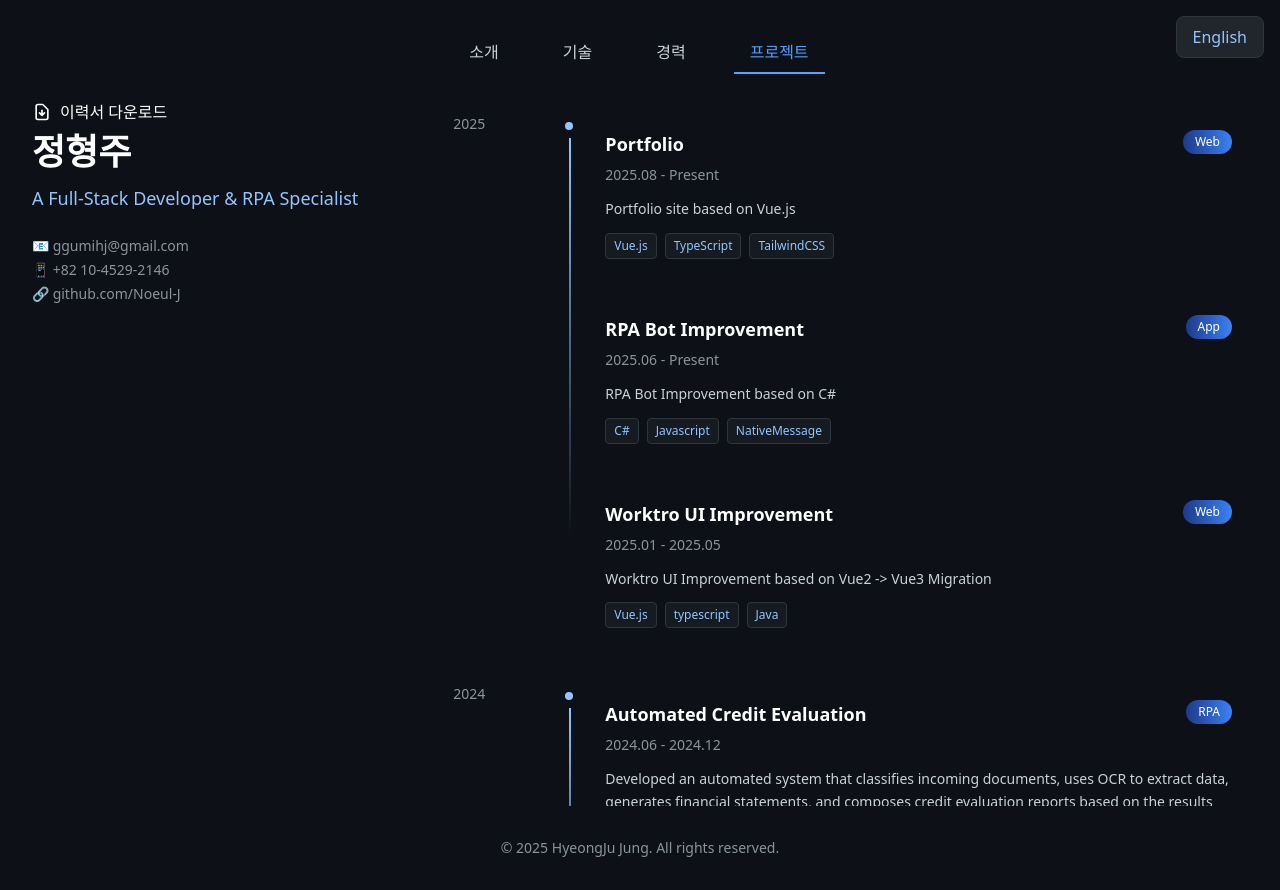
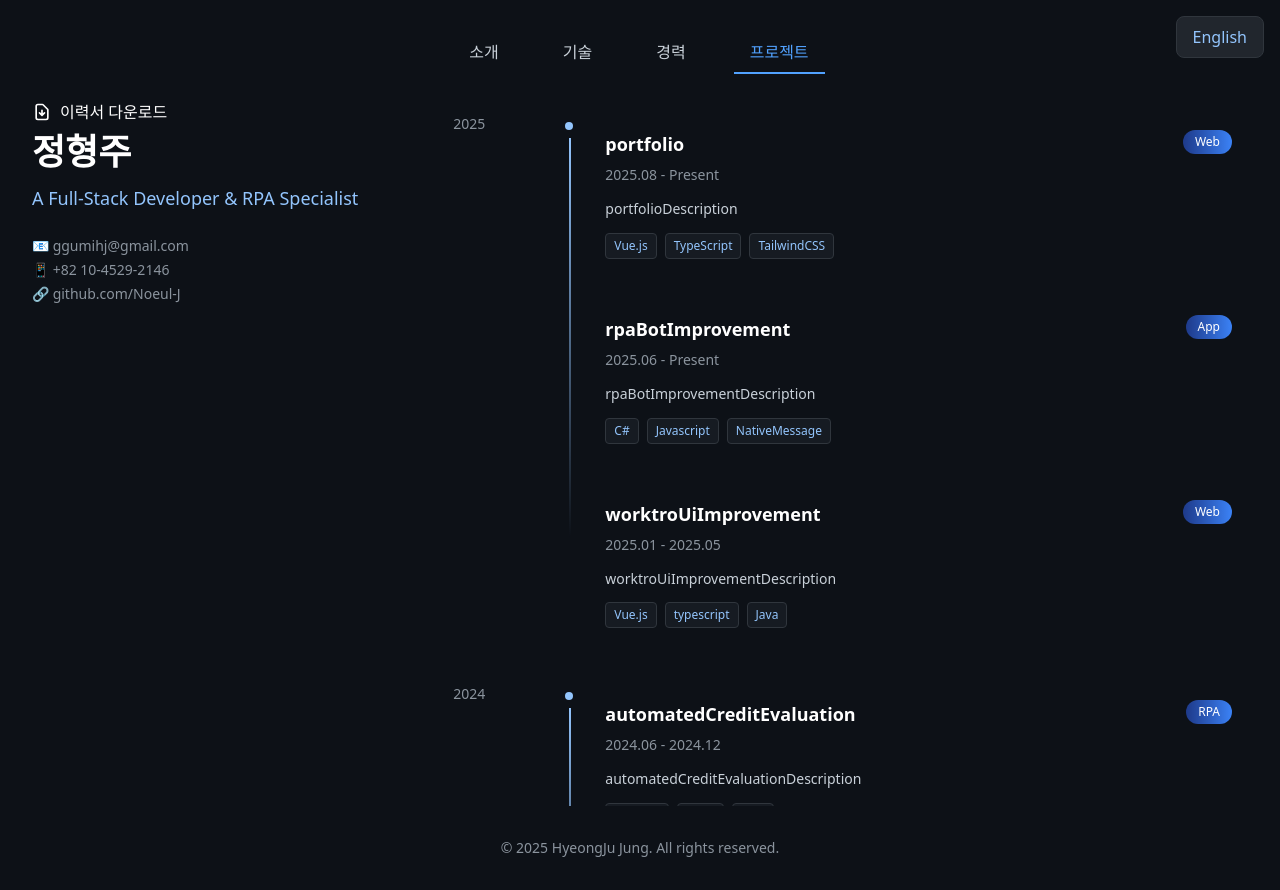
Before and after one commit to Noeul-J/portfolio, a Vue app in the folder frontend/: page /home in a window 1280 px wide. Both pictures are taken after a click on the button "프로젝트". Built offline with nearby package versions, Linux system fonts and the light colour scheme.

Commit message:
다국어 지원 작업중

```diff
--- a/frontend/src/components/ProjectSummary.vue
+++ b/frontend/src/components/ProjectSummary.vue
@@ -1,8 +1,11 @@
 <script setup lang="ts">
 import { ref, computed } from 'vue';
 import ProjectModal from './ProjectModal.vue';
+import { useI18n } from 'vue-i18n';
 
 const selectedProject = ref<Project | null>(null);
+const { t } = useI18n()
+
 
 const openModal = (project: Project) => {
   selectedProject.value = project;
@@ -18,94 +21,94 @@ interface Project {
 
 const contents: Project[] = [
   {
-    title: "Portfolio",
+    title: t('portfolio'),
     category: "Web",
     period: "2025.08 - Present",
-    description: "Portfolio site based on Vue.js",
+    description: t('portfolioDescription'),
     technologies: ["Vue.js", "TypeScript", "TailwindCSS"]
   },
   {
-    title: "RPA Bot Improvement",
+    title: t('rpaBotImprovement'),
     category: "App",
     period: "2025.06 - Present",
-    description: "RPA Bot Improvement based on C#",
+    description: t('rpaBotImprovementDescription'),
     technologies: ["C#", "Javascript", "NativeMessage"]
   },
   {
-    title: "Worktro UI Improvement",
+    title: t('worktroUiImprovement'),
     category: "Web",
     period: "2025.01 - 2025.05",
-    description: "Worktro UI Improvement based on Vue2 -> Vue3 Migration",
+    description: t('worktroUiImprovementDescription'),
     technologies: ["Vue.js", "typescript", "Java"]
   },
   {
-    title: "Automated Credit Evaluation",
+    title: t('automatedCreditEvaluation'),
     category: "RPA",
     period: "2024.06 - 2024.12",
-    description: "Developed an automated system that classifies incoming documents, uses OCR to extract data, generates financial statements, and composes credit evaluation reports based on the results",
+    description: t('automatedCreditEvaluationDescription'),
     technologies: ["Worktro", "Excel", "OCR"]
   },
   {
-    title: "Monthly Sales Closing Journal Entries Automation",
+    title: t('monthlySalesClosingJournalEntriesAutomation'),
     category: "RPA",
     period: "2024.01 - 2024.05",
-    description: "Automated the processing of monthly sales closing journal entries for both company-owned and franchise stores.",
+    description: t('monthlySalesClosingJournalEntriesAutomationDescription'),
     technologies: ["Worktro", "Excel", "ERP"]
   },
   {
-    title: "Seasonal inventory management automation",
+    title: t('seasonalInventoryManagementAutomation'),
     category: "RPA",
     period: "2023.08 - 2023.12",
-    description: "I automated the seasonal inventory management process by integrating and analyzing data on purchase orders, shipments, and related figures.",
+    description: t('seasonalInventoryManagementAutomationDescription'),
     technologies: ["Worktro", "Excel", "ERP", "WMS"]
   },
   {
-    title: "Comprehensive Income Tax Filing Automation",
+    title: t('comprehensiveIncomeTaxFilingAutomation'),
     category: "RPA",
     period: "2023.06 - 2023.07",
-    description: "Automated the end-to-end comprehensive income tax filing process at a tax firm, including data collection, report generation, and electronic submission via Hometax.",
+    description: t('comprehensiveIncomeTaxFilingAutomationDescription'),
     technologies: ["Worktro", "Excel", "ERP", "WMS"]
   },
   {
-    title: "Server maintenance automation",
+    title: t('serverMaintenanceAutomation'),
     category: "RPA",
     period: "2023.03 - 2023.05",
-    description: "Developed a system to automate routine Linux server diagnostics by using PuTTY for remote access and shell scripting.",
+    description: t('serverMaintenanceAutomationDescription'),
     technologies: ["Worktro", "PuTTY", "Shell Scripting"]
   },
   {
-    title: "Power Generation Tax Invoice Automation",
+    title: t('powerGenerationTaxInvoiceAutomation'),
     category: "RPA",
     period: "2022.10 - 2023.02",
-    description: "Developed a system to automatically issue tax invoices based on power generation from REC and SMP sources.",
+    description: t('powerGenerationTaxInvoiceAutomationDescription'),
     technologies: ["Worktro", "Excel", "Python"]
   },
   {
-    title: "COVID-19 Quarantine Notice Automation",
+    title: t('covid19QuarantineNoticeAutomation'),
     category: "RPA",
     period: "2022.07 - 2022.09",
-    description: "Automated the generation of COVID-19 quarantine notices and their delivery via SMS.",
+    description: t('covid19QuarantineNoticeAutomationDescription'),
     technologies: ["Worktro", "Excel", "Word", "SMS System"]
   },
   {
-    title: "Deposit and Accounting Journal Entry Automation",
+    title: t('depositAndAccountingJournalEntryAutomation'),
     category: "RPA",
     period: "2022.03 - 2022.06",
-    description: "Automated the creation of deposit and accounting journal entries.",
+    description: t('depositAndAccountingJournalEntryAutomationDescription'),
     technologies: ["Peon", "Excel", "MS SQL", "ERP", "Python"]
   },
   {
-    title: "EDI Data Collection and Upload Automation",
+    title: t('ediDataCollectionAndUploadAutomation'),
     category: "RPA",
     period: "2021.10 - 2022.02",
-    description: "Developed an automated workflow to collect EDI data from various sources and upload it into the ERP system for further processing.",
+    description: t('ediDataCollectionAndUploadAutomationDescription'),
     technologies: ["Peon", "EDI System", "ERP"]
   },
   {
-    title: "End-to-End Automation of Life Insurance Operations",
+    title: t('endToEndAutomationOfLifeInsuranceOperations'),
     category: "RPA",
     period: "2019.07 - 2021.09",
-    description: "Automated key life insurance processes including daily account closing, report generation, journal entry processing, and variable product validation.",
+    description: t('endToEndAutomationOfLifeInsuranceOperationsDescription'),
     technologies: ["WinAutomation", "vba", "Core Insurance System", "python"]
   }
 ]
--- a/frontend/src/components/about.vue
+++ b/frontend/src/components/about.vue
@@ -9,11 +9,11 @@ const { t } = useI18n()
     <div class="space-y-8">
       <!-- 메인 인트로 -->
       <div class="bg-[#21262d] p-6 rounded-lg border border-[#30363d]">
-        <h2 class="text-2xl font-bold bg-gradient-to-r from-[#93c5fd] to-[#60a5fa] bg-clip-text text-transparent mb-4">
+        <h2 class="text-lg font-semibold text-[#93c5fd] mb-3">
           {{ t('aboutMe') }}
         </h2>
         <p class="text-lg font-medium text-white leading-relaxed">
-          I'm a developer who thrives at the intersection of logic and impact.
+          {{ t('aboutMeDescription') }}
         </p>
       </div>
 
@@ -22,48 +22,36 @@ const { t } = useI18n()
         <div class="bg-[#21262d] p-6 rounded-lg border border-[#30363d] hover:border-[#93c5fd] transition-colors duration-300">
           <h3 class="text-lg font-semibold text-[#93c5fd] mb-3">{{ t('backgroundExpertise') }}</h3>
           <p class="text-[#c9d1d9] leading-relaxed">
-            With a strong foundation in automation and a deep interest in building scalable web applications, I take pride in solving real-world problems through clean and thoughtful code.
+            {{ t('backgroundExpertiseDescription') }}
           </p>
         </div>
 
         <div class="bg-[#21262d] p-6 rounded-lg border border-[#30363d] hover:border-[#93c5fd] transition-colors duration-300">
           <h3 class="text-lg font-semibold text-[#93c5fd] mb-3">{{ t('professionalJourney') }}</h3>
           <p class="text-[#c9d1d9] leading-relaxed">
-            My background includes years of experience in process automation (RPA) and backend development, where I've worked closely with cross-functional teams to streamline operations and build internal tools that matter.
+            {{ t('professionalJourneyDescription') }}
           </p>
         </div>
 
         <div class="bg-[#21262d] p-6 rounded-lg border border-[#30363d] hover:border-[#93c5fd] transition-colors duration-300">
           <h3 class="text-lg font-semibold text-[#93c5fd] mb-3">{{ t('currentFocus') }}</h3>
           <p class="text-[#c9d1d9] leading-relaxed">
-            Recently, I've shifted my focus to frontend development using Vue.js, TypeScript, and Tailwind CSS, exploring how great UX and maintainable architecture go hand in hand.
+            {{ t('currentFocusDescription') }}
           </p>
         </div>
 
         <div class="bg-[#21262d] p-6 rounded-lg border border-[#30363d] hover:border-[#93c5fd] transition-colors duration-300">
           <h3 class="text-lg font-semibold text-[#93c5fd] mb-3">{{ t('whatDrivesMe') }}</h3>
           <p class="text-[#c9d1d9] leading-relaxed">
-            What excites me most is designing business logic that truly reflects a product's purpose — whether that means architecting a data pipeline, crafting a custom API, or translating a fuzzy requirement into something that actually works.
+            {{ t('whatDrivesMeDescription') }}
           </p>
         </div>
 
         <div class="bg-[#21262d] p-6 rounded-lg border border-[#30363d] hover:border-[#93c5fd] transition-colors duration-300">
           <h3 class="text-lg font-semibold text-[#93c5fd] mb-3">{{ t('beyondWork') }}</h3>
           <p class="text-[#c9d1d9] leading-relaxed">
-            Outside of work, I'm passionate about learning, whether that's picking up a new language (currently improving my Japanese), exploring digital design, or studying cognitive science.
+            {{ t('beyondWorkDescription') }}
           </p>
-        </div>
-      </div>
-
-      <!-- 기술 스택 하이라이트 -->
-      <div class="bg-gradient-to-r from-[#1e3a8a] to-[#3b82f6] p-6 rounded-lg">
-        <h3 class="text-lg font-semibold text-white mb-4">{{ t('coreTechnologies') }}</h3>
-        <div class="flex flex-wrap gap-3">
-          <span class="bg-white/20 text-white px-3 py-1 rounded-full text-sm font-medium">Vue.js</span>
-          <span class="bg-white/20 text-white px-3 py-1 rounded-full text-sm font-medium">TypeScript</span>
-          <span class="bg-white/20 text-white px-3 py-1 rounded-full text-sm font-medium">RPA</span>
-          <span class="bg-white/20 text-white px-3 py-1 rounded-full text-sm font-medium">Automation</span>
-          <span class="bg-white/20 text-white px-3 py-1 rounded-full text-sm font-medium">Web Development</span>
         </div>
       </div>
     </div>
```
Also changed, not shown: frontend/src/locales/temp.txt (added).
